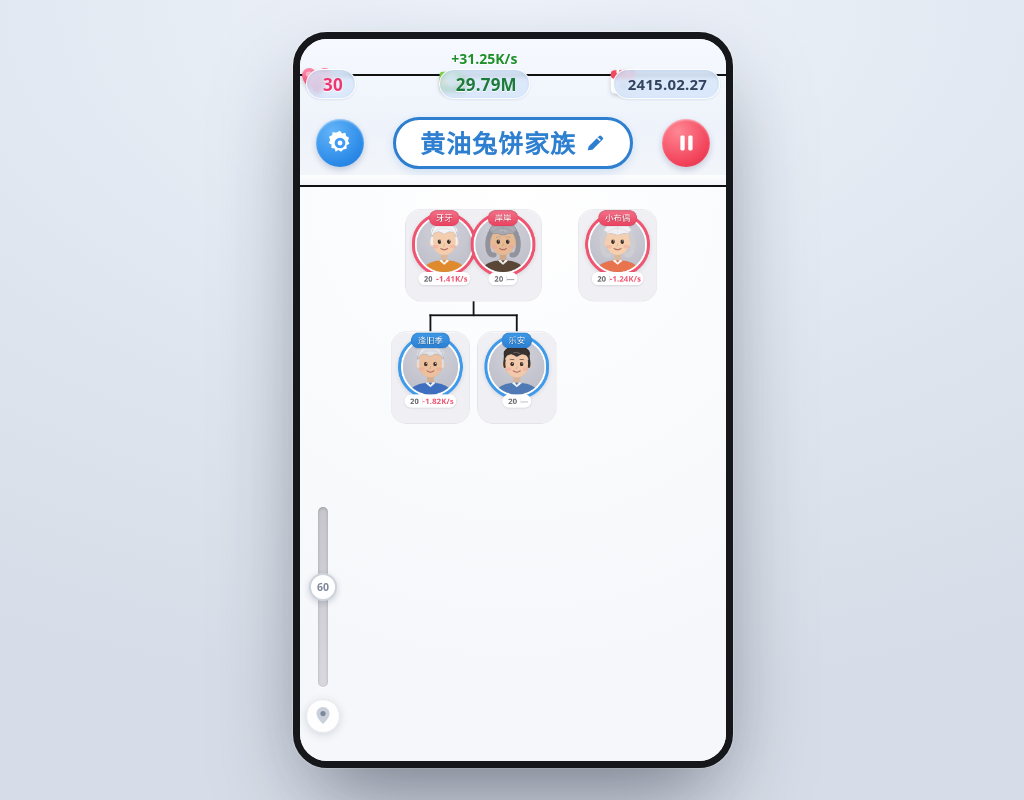
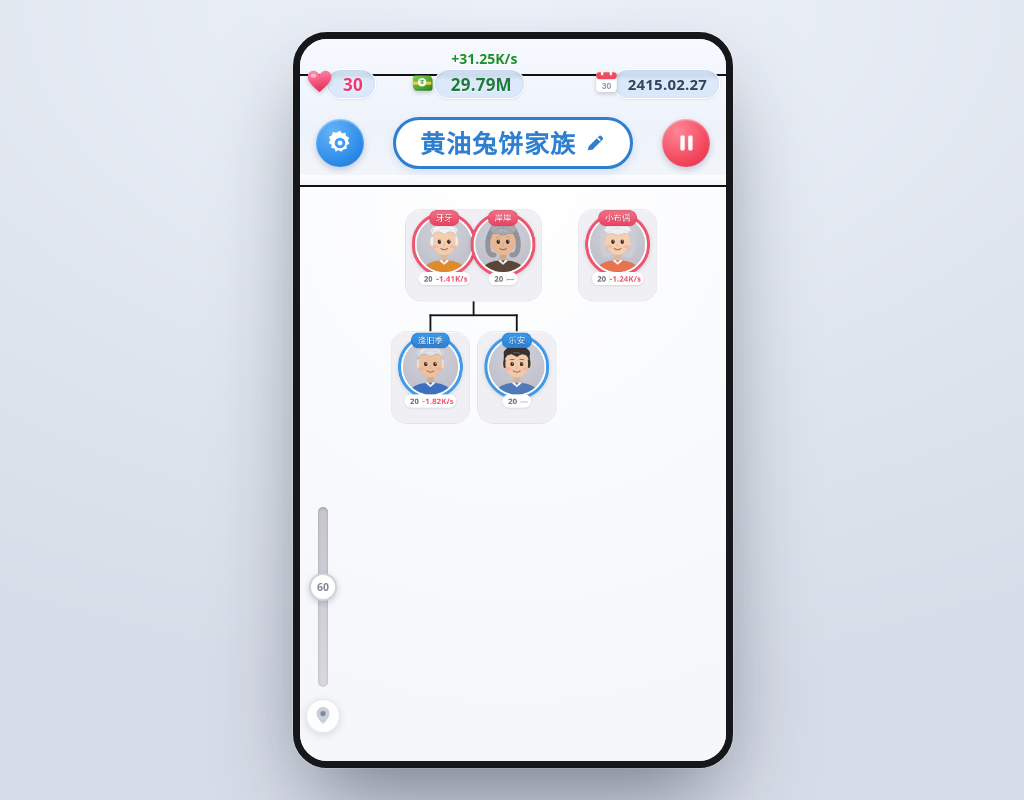
Before and after one commit to Fu0830/Butter-Rabbit, a plain HTML site: page index.html in a window 1280 px wide. Shown: the whole page, without its empty margins (127-1151 px from the left). Drawn offline with Linux system fonts and the light colour scheme; a web font is replaced by a local one.

Commit message:
修正顶部图标裁切、长职业名换行、熟练度数值对比度；支持父亲/母亲列导入

```diff
--- a/index.html
+++ b/index.html
@@ -50,7 +50,9 @@ img{-webkit-user-drag:none;user-select:none}
 .val.pink{color:#f0366e;text-shadow:0 1px 0 #fff,0 0 6px rgba(255,255,255,.7)}
 .val.money{color:#1c7a3a;text-shadow:0 1px 0 #fff}
 .val.date{color:#33445e;font-size:15px}
-.badge-ic{position:absolute;left:-6px;top:50%;transform:translateY(-50%);filter:drop-shadow(0 2px 2px rgba(0,0,0,.18))}
+.badge-ic{position:relative;z-index:2;flex:none;margin-right:-9px;filter:drop-shadow(0 2px 2px rgba(0,0,0,.18))}
+.badge-ic svg{width:27px;height:auto}
+.stat-row{display:flex;align-items:center;justify-content:center}
 .rate{position:absolute;left:50%;transform:translateX(-50%);top:-20px;font-size:14px;font-weight:800;
   color:#1f8f2a;white-space:nowrap;text-shadow:0 1px 0 #fff}
 .gain{font-weight:800;font-size:13px;letter-spacing:.2px}
@@ -175,8 +177,7 @@ img{-webkit-user-drag:none;user-select:none}
 .bar .fill{position:absolute;left:0;top:0;bottom:0;border-radius:8px;
   background:linear-gradient(180deg,#7ed24a,#4aab22);box-shadow:inset 0 1px 0 rgba(255,255,255,.5)}
 .bar .fill.orange{background:linear-gradient(180deg,#ffbb52,#f59b18)}
-.bar .num{position:absolute;right:6px;top:0;line-height:15px;font-size:12.5px;font-weight:700;color:#fff;
-  text-shadow:0 1px 1px rgba(0,0,0,.18)}
+.bar .num{position:absolute;right:6px;top:0;line-height:15px;font-size:12.5px;font-weight:800;color:#2b2b33;text-shadow:0 1px 0 rgba(255,255,255,.9)}
 
 .divider{height:1px;background:#f0f1f4;margin:14px 0 12px}
 .bottom-grid{display:grid;grid-template-columns:1fr 1.15fr;gap:8px}
@@ -246,8 +247,8 @@ input.text:focus{border-color:#2f8be8}
 
       <div class="stat" style="flex-direction:column;align-items:stretch">
         <div class="rate" id="stat-rate">+31.25K/s</div>
-        <span class="badge-ic"><svg width="36" height="29" viewBox="0 0 44 32"><defs><linearGradient id="bg1" x1="0" y1="0" x2="1" y2="1"><stop offset="0" stop-color="#7fd44a"/><stop offset="1" stop-color="#2f8f2a"/></linearGradient><linearGradient id="bg2" x1="0" y1="0" x2="1" y2="1"><stop offset="0" stop-color="#6cc23d"/><stop offset="1" stop-color="#267a22"/></linearGradient></defs><rect x="8" y="4" width="30" height="22" rx="4" fill="url(#bg2)" transform="translate(2,3)"/><rect x="8" y="4" width="30" height="22" rx="4" fill="url(#bg1)"/><rect x="8" y="14" width="30" height="5" fill="#ffc93c" opacity=".95"/><circle cx="23" cy="15" r="7" fill="#fff" opacity=".92"/><path d="M20 12.4h6M23 12.4v5.4M20.4 16h5.2" stroke="#2f8f2a" stroke-width="1.3"/></svg></span>
-        <div class="pill" style="padding-left:16px"><span class="val money" id="stat-money">29.63M</span></div>
+        <div class="stat-row"><span class="badge-ic"><svg width="36" height="29" viewBox="0 0 44 32"><defs><linearGradient id="bg1" x1="0" y1="0" x2="1" y2="1"><stop offset="0" stop-color="#7fd44a"/><stop offset="1" stop-color="#2f8f2a"/></linearGradient><linearGradient id="bg2" x1="0" y1="0" x2="1" y2="1"><stop offset="0" stop-color="#6cc23d"/><stop offset="1" stop-color="#267a22"/></linearGradient></defs><rect x="8" y="4" width="30" height="22" rx="4" fill="url(#bg2)" transform="translate(2,3)"/><rect x="8" y="4" width="30" height="22" rx="4" fill="url(#bg1)"/><rect x="8" y="14" width="30" height="5" fill="#ffc93c" opacity=".95"/><circle cx="23" cy="15" r="7" fill="#fff" opacity=".92"/><path d="M20 12.4h6M23 12.4v5.4M20.4 16h5.2" stroke="#2f8f2a" stroke-width="1.3"/></svg></span>
+        <div class="pill" style="padding-left:16px"><span class="val money" id="stat-money">29.63M</span></div></div>
       </div>
 
       <div class="stat">
```
